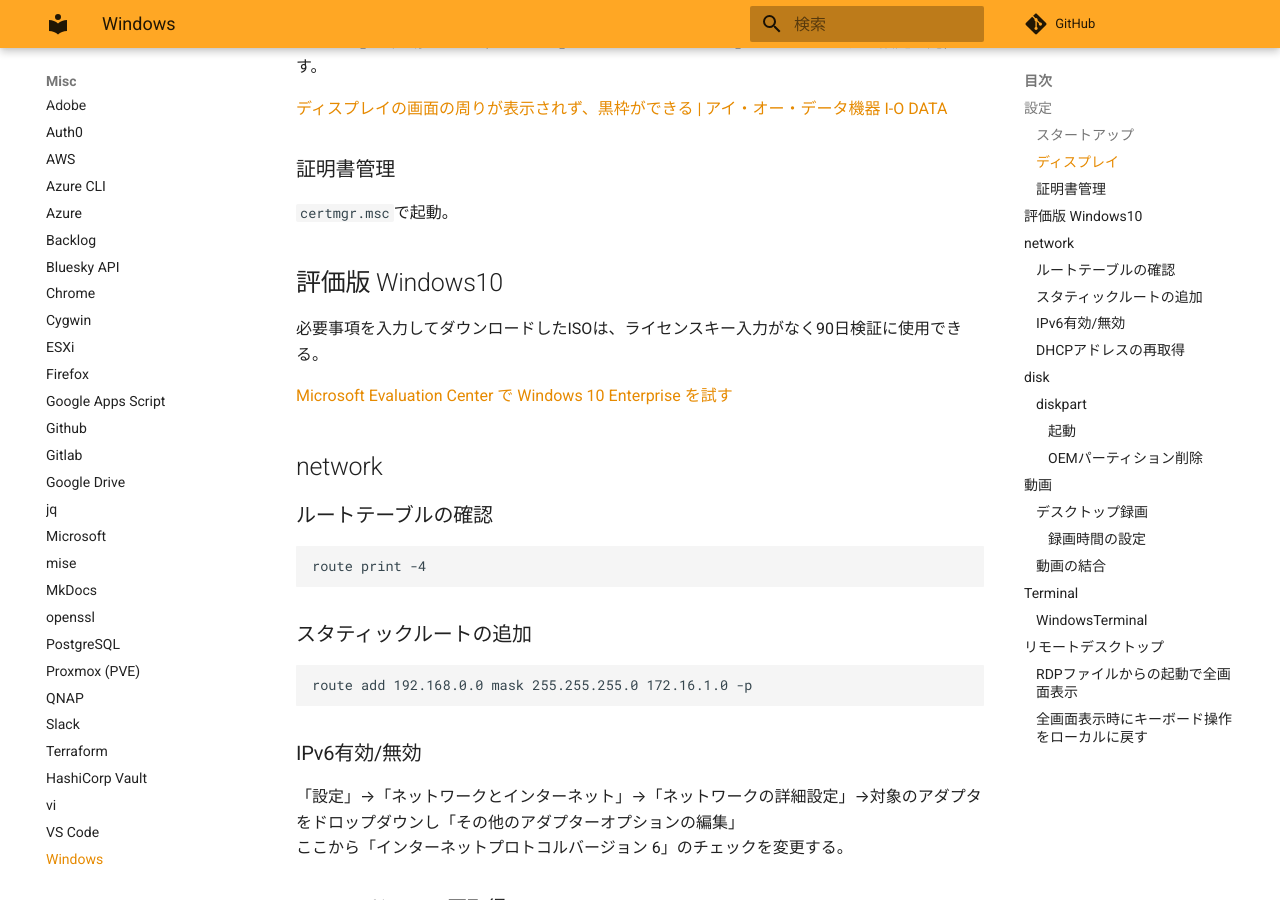
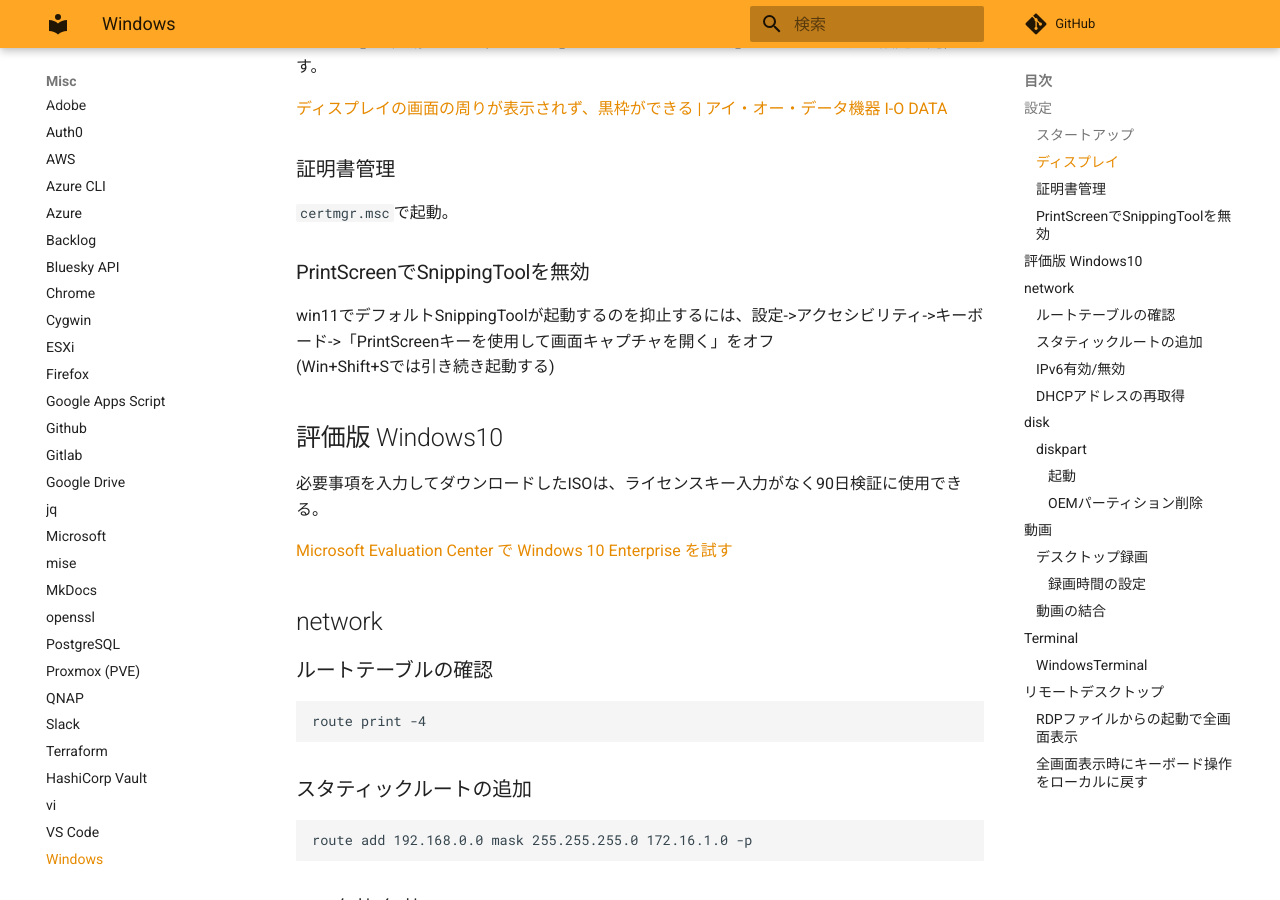
Before and after one commit to zaki-lknr/docs, an MkDocs documentation site: the page built from docs/Misc/windows.md, in a window 1280 px wide and 900 px high, scrolled down 482 px. Built offline with MkDocs 1.6.1 and Material for MkDocs 9.7.7, drawn with Linux system fonts in a browser that asks for light colours; comment, search, counter and statistics services are not loaded.

Commit message:
add: misc/windows: PrintScreenでSnippingTool無効

```diff
--- a/docs/Misc/windows.md
+++ b/docs/Misc/windows.md
@@ -19,6 +19,11 @@
 ### 証明書管理
 
 `certmgr.msc`で起動。
+
+### PrintScreenでSnippingToolを無効
+
+win11でデフォルトSnippingToolが起動するのを抑止するには、設定->アクセシビリティ->キーボード->「PrintScreenキーを使用して画面キャプチャを開く」をオフ
+(Win+Shift+Sでは引き続き起動する)
 
 ## 評価版 Windows10
 
```
